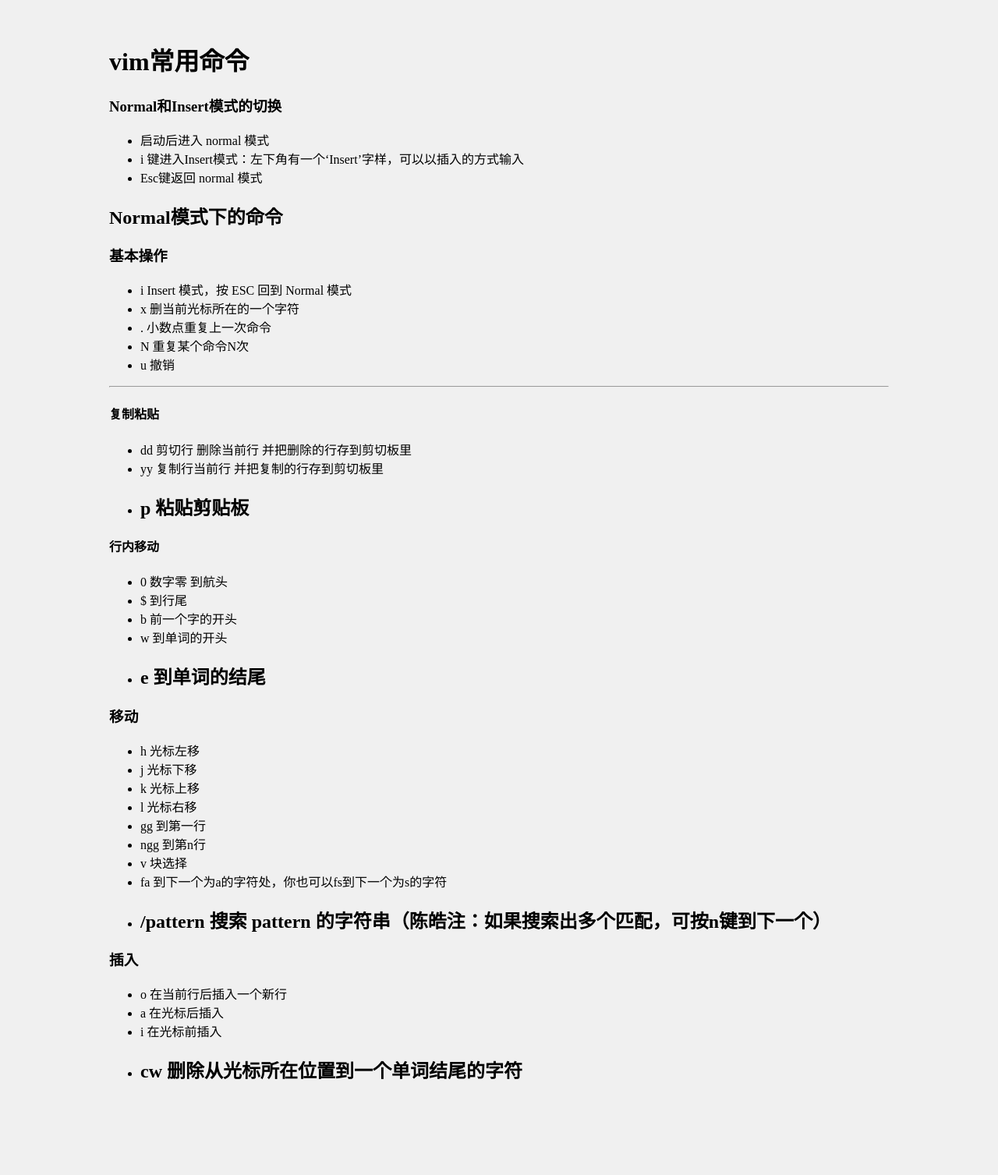
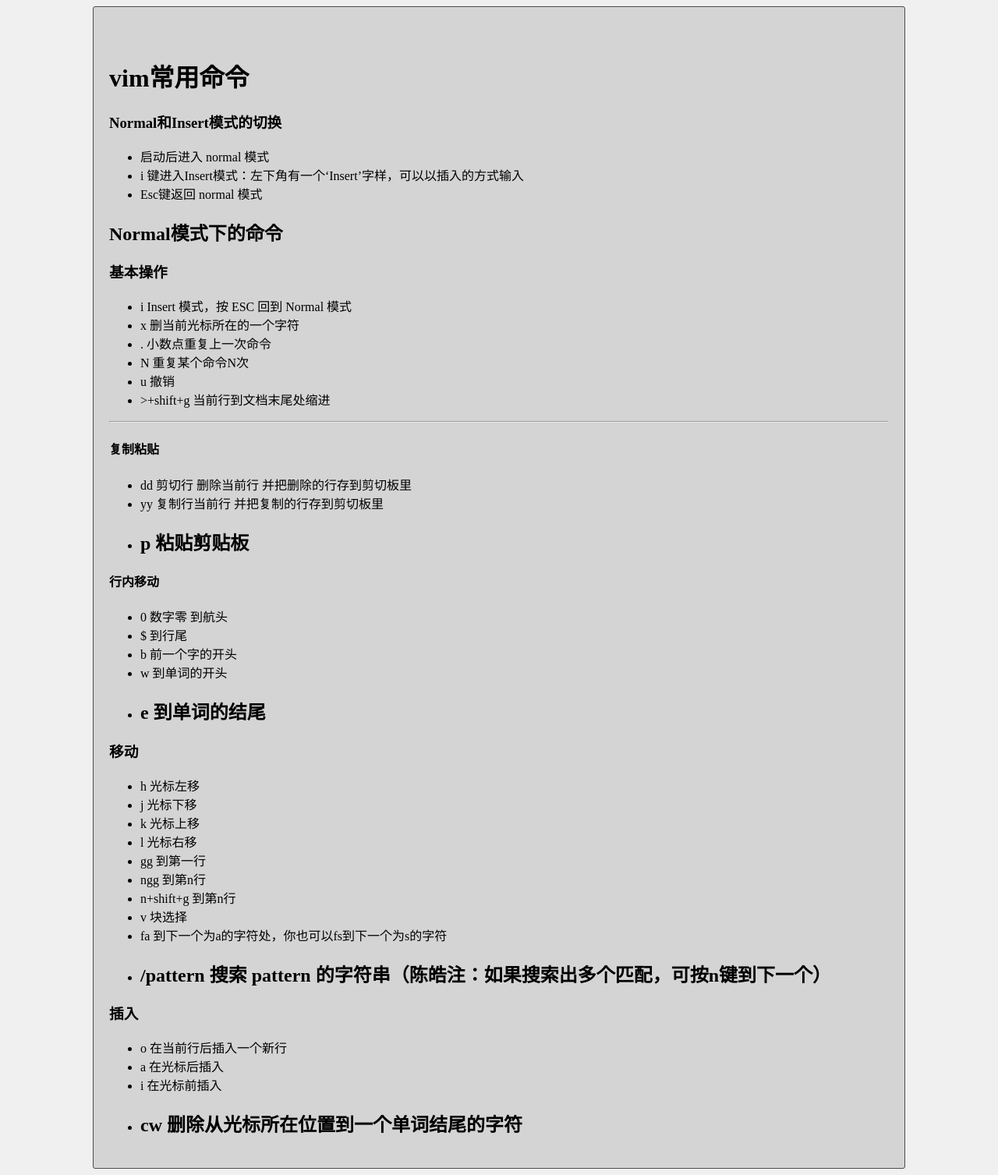
Before and after one commit to Bubblex/blog, a Jekyll site: the page built from _posts/2017-3-30-vim.md, in a window 1280 px wide. Shown: the whole page at 78% size. Built offline with Jekyll 4.4.1, drawn with Linux system fonts in a browser that asks for light colours; before the commit the page ends 1409 px from its top, so only the background shows below that.

Commit message:
更新样式

```diff
--- a/_posts/2017-3-30-vim.md
+++ b/_posts/2017-3-30-vim.md
@@ -17,6 +17,7 @@
 - . 小数点重复上一次命令
 - N <command> 重复某个命令N次
 - u 撤销
+- &gt;+shift+g 当前行到文档末尾处缩进
 
 ---
 #### 复制粘贴
@@ -40,6 +41,7 @@
 - l 光标右移
 - gg 到第一行
 - ngg 到第n行
+- n+shift+g 到第n行
 - v 块选择
 - fa 到下一个为a的字符处，你也可以fs到下一个为s的字符
 - /pattern  搜索 pattern 的字符串（陈皓注：如果搜索出多个匹配，可按n键到下一个）
--- a/style/app.css
+++ b/style/app.css
@@ -6,4 +6,8 @@
     width: 1000px;
     margin-left: auto;
     margin-right: auto;
+    border: 1px solid #4d4d4d;
+    background-color: #d4d4d4;
+    border-radius: 3px;
+    padding: 20px;
 }
```
